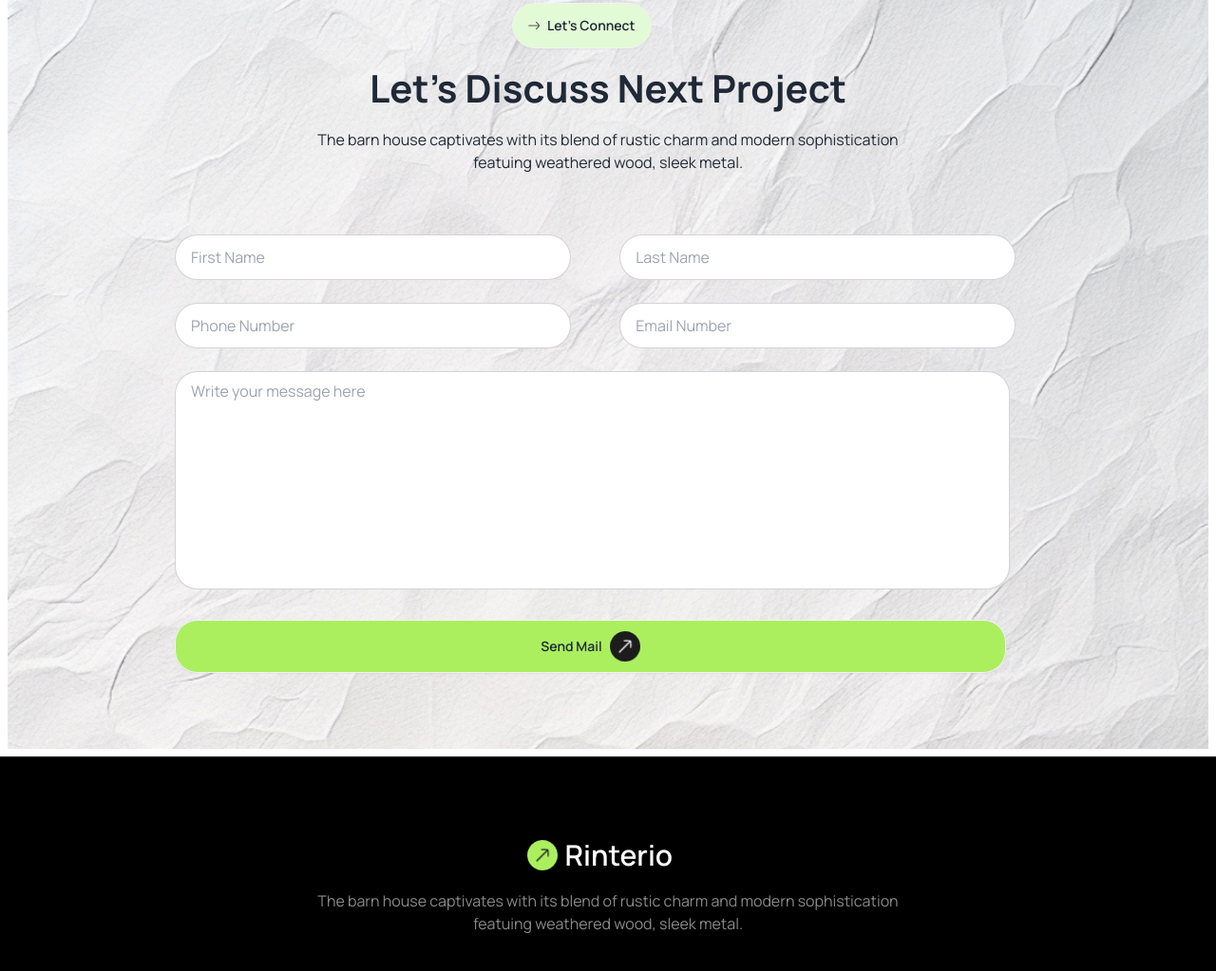
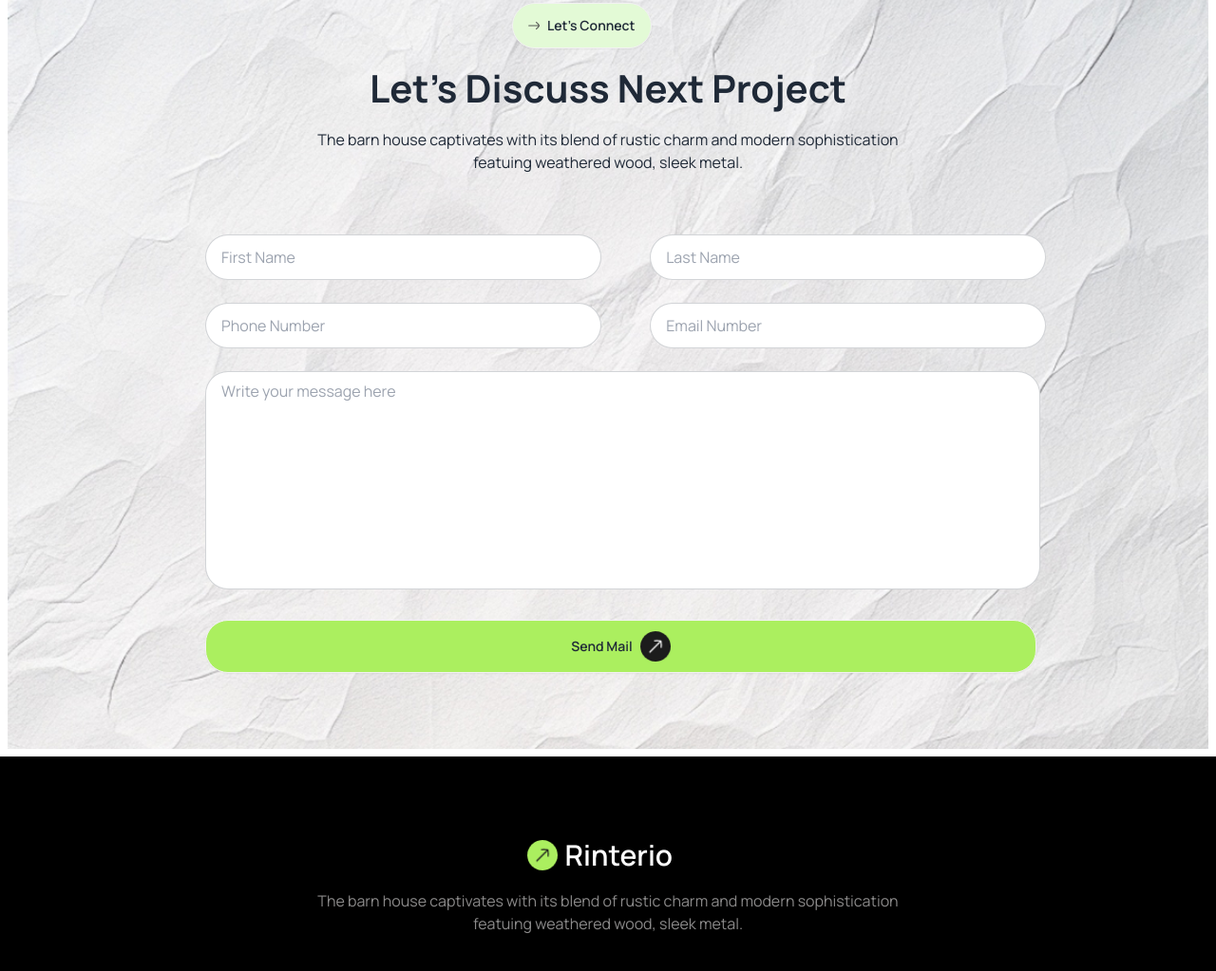
Before and after one commit to Rafiq6743/assin-ment-3, a plain HTML site: page index.html in a window 1280 px wide. Shown: the part 3098-4121 px from the top of the page at 95% size. Drawn offline with nearby package versions, Linux system fonts and the light colour scheme.

Commit message:
added change

```diff
--- a/index.html
+++ b/index.html
@@ -275,7 +275,7 @@
           <p class="text-center"> featuing weathered wood, sleek metal.</p>
        </div>
     </div>
-    <div class="lg:ml-44 mt-10 pb-20 mx-8 lg:mx-0">
+    <div class="lg:ml-52 mt-10 pb-20 mx-8 lg:mx-0">
       <input type="" placeholder="First Name" class="input input-bordered rounded-3xl lg:pr-52 pr-36 " required />
     <input type="" placeholder="Last Name " class="input input-bordered rounded-3xl lg:pr-52 pr-36 lg:ml-12 mt-6" required />
     <br>
```
